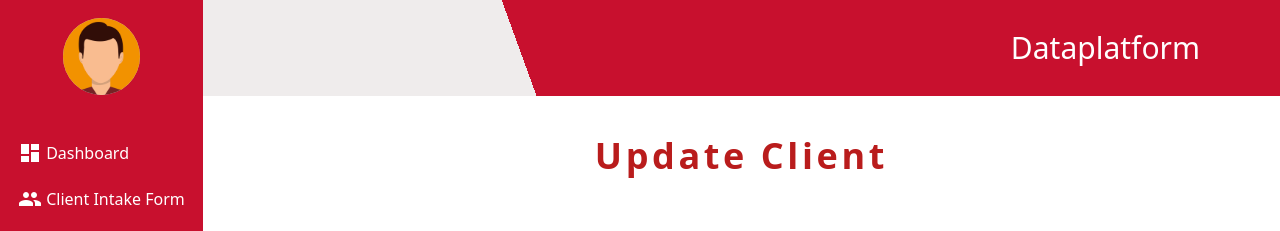
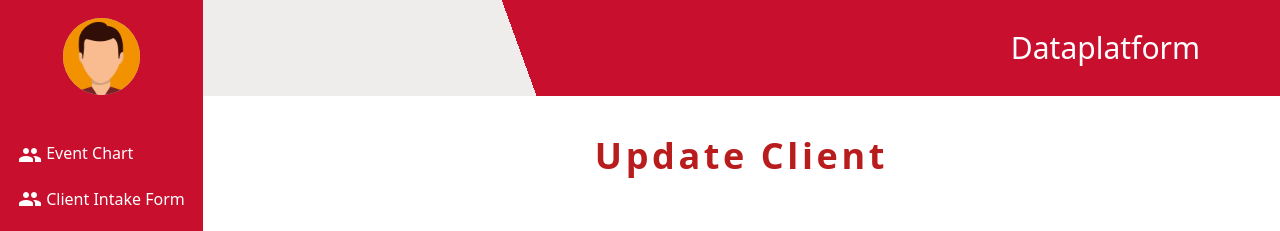
Before and after one commit to CIS-Fall-2022/project-cis_4339_project_24, a Vue app in the folder frontend/: page /updateclient/1 in a window 1280 px wide. Shown: the top 231 px of the page. Built offline with nearby package versions, Linux system fonts and the light colour scheme; no server answers.

Commit message:
Update App.vue
router-link to /chart

```diff
--- a/frontend/src/App.vue
+++ b/frontend/src/App.vue
@@ -7,12 +7,14 @@
         </section>
         <nav class="mt-10">
           <ul class="flex flex-col gap-4">
-            <li>
-              <router-link to="/">
-                <span style="position: relative; top: 6px" class="material-icons">dashboard</span>
-                Dashboard
-              </router-link>
-            </li>
+                <li class="nav-item">
+                  <router-link to="/chart"> <!--OscarLopez-->
+                      <span style="position: relative; top: 8px" class="material-icons"
+                      >people</span>
+                      Event Chart
+                  </router-link
+                  >
+                </li>
             <li>
               <router-link to="/intakeform">
                 <span style="position: relative; top: 6px" class="material-icons">people</span>
```
